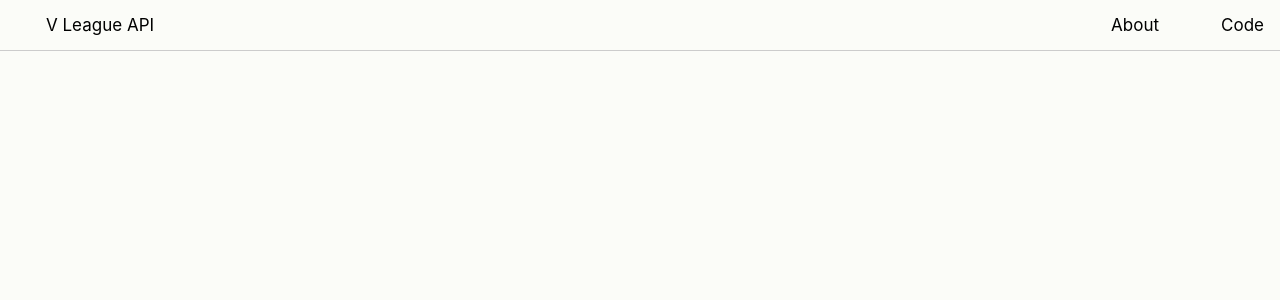
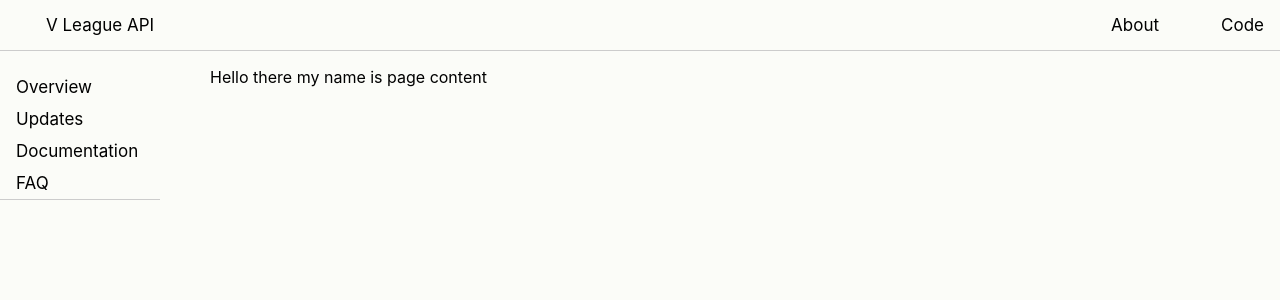
Before and after one commit to kaquoc/V_League, a React (Create React App) app in the folder my-app/: page / in a window 1280 px wide. Shown: the top 300 px of the page. Built offline with nearby package versions, Linux system fonts and the light colour scheme.

Commit message:
added beta sidenav

```diff
--- a/my-app/src/App.css
+++ b/my-app/src/App.css
@@ -23,3 +23,29 @@ margin-left: 30px;
   background-color: #ddd;
   color: black;
 }
+
+/*Side Navigation*/
+
+.sidenav{
+  width: 160px; /* Set the width of the sidebar */
+  position: fixed; /* Fixed Sidebar (stay in place on scroll) */
+  z-index: 1; /* Stay on top */
+  left: 0;
+  overflow-x: hidden; /* Disable horizontal scroll */
+  padding-top: 20px;
+  border-bottom:  1px solid #ccc;
+
+}
+.sidenav a{
+  color: black;
+  text-decoration: none;
+  padding: 6px 8px 6px 16px;
+  font-size: 17px;
+  display: block;
+}
+
+/* Style page content */
+.main {
+  margin-left: 200px; /* Same as the width of the sidebar */
+  padding: 0px 10px;
+}
--- a/my-app/src/App.js
+++ b/my-app/src/App.js
@@ -12,14 +12,33 @@ function Topnav(){
     </div>
   );
 }
+//side navigation bar and page content
+function Sidenav(){
+  return (
+    <>
+      <div class="sidenav">
+        <a href="#">Overview</a>
+        <a href="#">Updates</a>
+        <a href="#">Documentation</a>
+        <a href="#">FAQ</a>
+    </div>
+    <div class="main">
+      <p>Hello there my name is page content</p>
+    </div>
+  </>
+  )
+}
 function App() {
   return (
     <>
     <Topnav />
+    <Sidenav />
     </>
   )
 
 }
 
 
+
+
 export default App;
```
